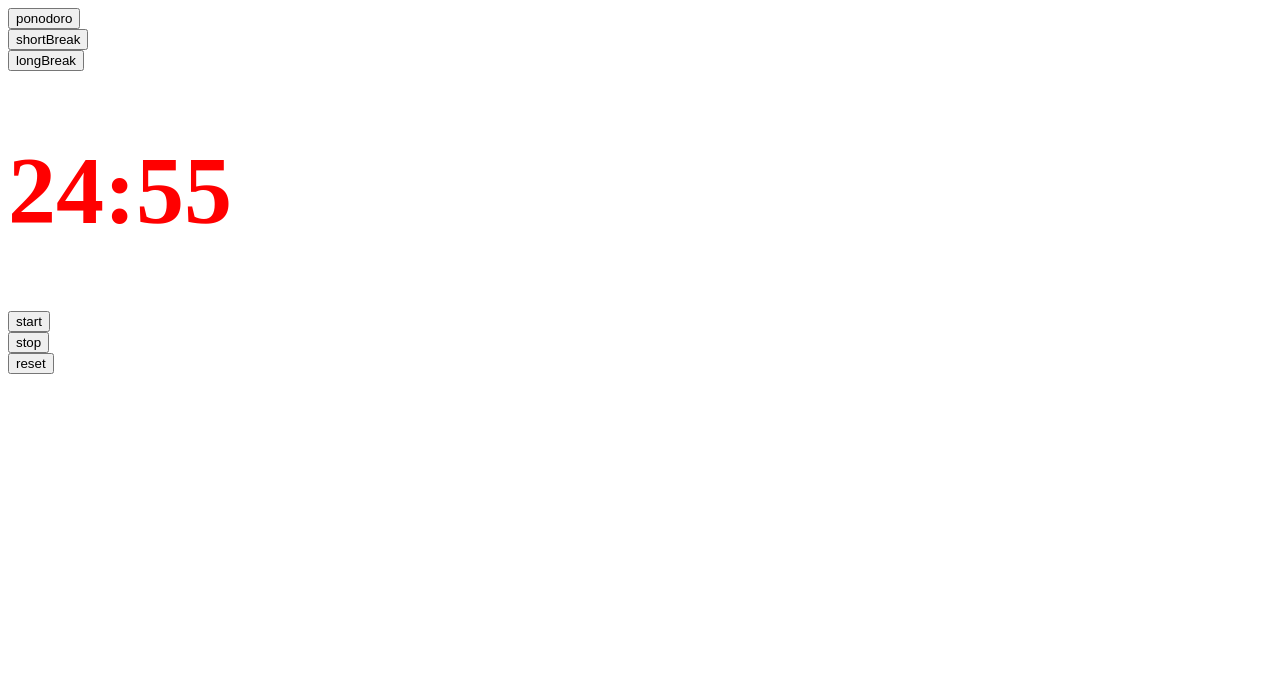
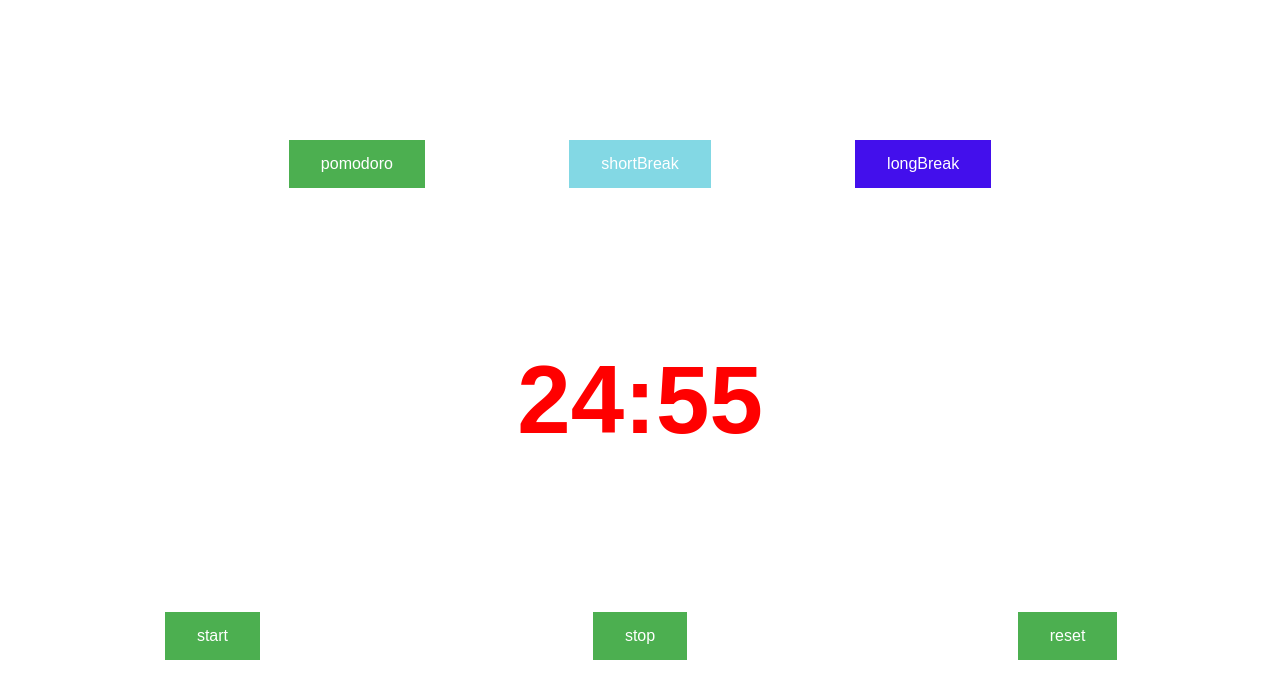
Before and after one commit to cheb4/tomato, a plain HTML site: page index.html in a window 1280 px wide. Drawn offline with nearby package versions, Linux system fonts and the light colour scheme.

Commit message:
css stuff

```diff
--- a/index.html
+++ b/index.html
@@ -13,10 +13,10 @@
 </head>
 
 <body>
-    <div class="main">
+
     <div class="top"></div>
     <div class="pomodoro">
-            <button type="submit" id="pomodoro">ponodoro</button>
+        <button type="submit" id="pomodoro">pomodoro</button>
     </div>
     <div class="shortBreak">
         <button type="submit" id="shortBreak">shortBreak</button>
@@ -31,7 +31,7 @@
     <div class="stop"><button type="submit" id="stop">stop</button></div>
     <div class="reset"><button type="submit" id="reset">reset</button></div>
     <div class="bottom"></div>
-    </div>
+
 </body>
 <script src="stuffClass.js"></script>
 
--- a/style.css
+++ b/style.css
@@ -1,4 +1,142 @@
+body,
+html {
+    margin: 0;
+    height: 100%;
+    font-family: 'Arial';
+
+}
+
+.top {
+    grid-area: top;
+}
+
+#pomodoro {
+    background-color: #4CAF50;
+    border: none;
+    color: white;
+    padding: 15px 32px;
+    text-align: center;
+    text-decoration: none;
+    display: inline-block;
+    font-size: 16px;
+}
+
+.pomodoro {
+    grid-area: pomodoro;
+    justify-self: end;
+    /* align-self: center; */
+
+}
+
+#shortBreak {
+    background-color: rgb(131, 216, 228);
+    border: none;
+    color: white;
+    padding: 15px 32px;
+    text-align: center;
+    text-decoration: none;
+    display: inline-block;
+    font-size: 16px;
+}
+
+.shortBreak {
+    grid-area: shortBreak;
+    /* justify-self: end; */
+}
+
+#longBreak {
+    background-color: rgb(67, 15, 236);
+    border: none;
+    color: white;
+    padding: 15px 32px;
+    text-align: center;
+    text-decoration: none;
+    display: inline-block;
+    font-size: 16px;
+}
+
+
+.longBreak {
+    grid-area: longBreak;
+    justify-self: start;
+}
+
+.clock {
+    grid-area: clock;
+    /* justify-self: end; */
+}
+
+
+#start {
+    background-color: #4CAF50;
+    border: none;
+    color: white;
+    padding: 15px 32px;
+    text-align: center;
+    text-decoration: none;
+    display: inline-block;
+    font-size: 16px;
+}
+
+.start {
+    grid-area: start;
+    /* justify-self: start; */
+}
+
+#stop {
+    background-color: #4CAF50;
+    border: none;
+    color: white;
+    padding: 15px 32px;
+    text-align: center;
+    text-decoration: none;
+    display: inline-block;
+    font-size: 16px;
+}
+
+.stop {
+    grid-area: stop;
+}
+
+#reset {
+    background-color: #4CAF50;
+    border: none;
+    color: white;
+    padding: 15px 32px;
+    text-align: center;
+    text-decoration: none;
+    display: inline-block;
+    font-size: 16px;
+}
+
+.reset {
+    grid-area: reset;
+}
+
+.bottom {
+    grid-area: bottom;
+}
+
+
+
+body {
+    /* max-width: 38rem;
+    padding: 2rem;
+    margin: auto; */
+    display: grid;
+    justify-items: center;
+    align-items: center;
+    grid-template-columns: auto;
+    grid-template-rows: auto;
+    grid-template-areas: "top top top"
+        "pomodoro shortBreak longBreak"
+        "clock clock clock"
+        "start stop reset"
+        "bottom bottom bottom";
+}
+
+
 h1 {
     color: red;
-    font-size: 6em
+    font-size: 6em;
 }
```
Lines whose indentation alone changed are shown as unchanged.
